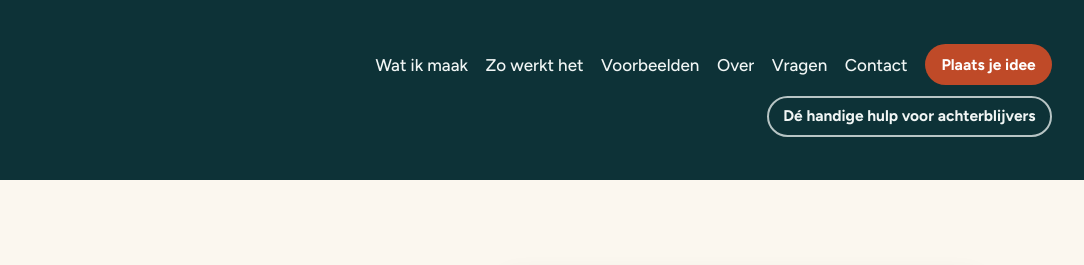
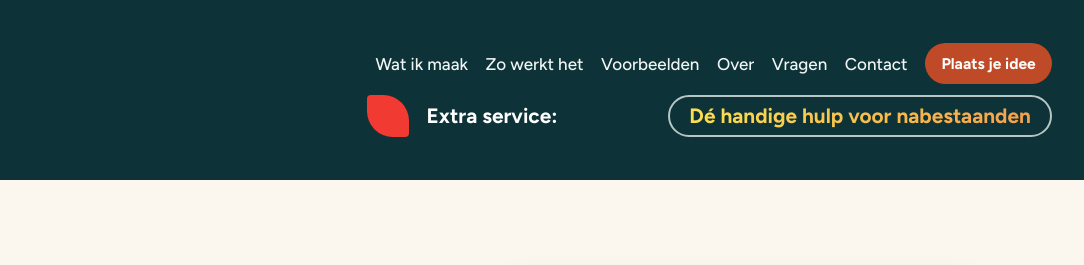
Before and after one commit to TonGusano/mooigemaakt, a plain HTML site: page index.html in a window 1280 px wide. Shown: the top 265 px of the page, 196-1280 px from the left. Drawn offline with Linux system fonts and the light colour scheme.

Commit message:
MooiGemaakt: kop toont "Extra service: Dé handige hulp voor nabestaanden"
Co-Authored-By: Claude Opus 5.5 <noreply@anthropic.com>

```diff
--- a/css/style.css
+++ b/css/style.css
@@ -819,7 +819,27 @@ html.bladerboek-open { overflow: hidden; }
   .main-nav { display: grid; grid-template-columns: auto auto; align-items: center; justify-items: end; column-gap: 0.6rem; row-gap: 0.55rem; }
   .main-nav ul { grid-column: 1; grid-row: 1; }
   .main-nav .btn-primary { grid-column: 2; grid-row: 1; }
-  .header-hulp { grid-column: 1 / -1; grid-row: 2; }
+  .header-extra { grid-column: 1 / -1; grid-row: 2; justify-self: stretch; }
+}
+
+/* Regel "Extra service: Dé handige hulp voor nabestaanden" onder het menu */
+.header-extra { display: flex; align-items: center; flex-wrap: wrap; gap: 0.6rem 1.1rem; }
+.header-extra-blad {
+  flex: none; width: 2.6rem; height: 2.6rem; background: #f03a32;
+  border-radius: 4px 62% 4px 62%;
+}
+.header-extra-label { font-weight: 700; font-size: 1.3rem; color: var(--white); white-space: nowrap; }
+.header-hulp { margin-left: auto; padding: 0.4rem 1.2rem; font-size: 1.3rem; }
+.header-hulp-tekst {
+  font-weight: 700; color: #f8c64a;
+  background: linear-gradient(90deg, #fbe04f 0%, #f7a04a 100%);
+  -webkit-background-clip: text; background-clip: text; -webkit-text-fill-color: transparent;
+}
+@media (max-width: 960px) {
+  .header-extra { padding-top: 0.4rem; }
+  .header-extra-blad { width: 1.9rem; height: 1.9rem; }
+  .header-extra-label { font-size: 1.1rem; }
+  .header-hulp { margin-left: 0; flex: 1 1 100%; font-size: 1.1rem; white-space: normal; text-align: center; }
 }
 
 /* Draaiend logo (wereldbol) naast het welkomstblok */
--- a/index.html
+++ b/index.html
@@ -20,7 +20,7 @@
   <link rel="preconnect" href="https://fonts.googleapis.com">
   <link rel="preconnect" href="https://fonts.gstatic.com" crossorigin>
   <link href="https://fonts.googleapis.com/css2?family=Figtree:wght@400;500;600;700&family=Roboto+Condensed:wght@700&display=swap" rel="stylesheet">
-  <link rel="stylesheet" href="css/style.css?v=20261122b">
+  <link rel="stylesheet" href="css/style.css?v=20261122c">
   <!-- PLACEHOLDER: vul de gegevens in zodra ze bekend zijn -->
   <script type="application/ld+json">
 {
@@ -61,7 +61,11 @@
           <li><a href="faq.html">Vragen</a></li>
           <li><a href="contact.html">Contact</a></li>
         </ul>
-        <a class="btn btn-small header-hulp" href="nabestaanden.html">Dé handige hulp voor achterblijvers</a>
+        <div class="header-extra">
+          <span class="header-extra-blad" aria-hidden="true"></span>
+          <span class="header-extra-label">Extra service:</span>
+          <a class="btn header-hulp" href="nabestaanden.html"><span class="header-hulp-tekst">Dé handige hulp voor nabestaanden</span></a>
+        </div>
         <a class="btn btn-primary btn-small" href="contact.html">Plaats je idee</a>
       </nav>
     </div>
@@ -158,9 +162,9 @@
           <p>Een fotopresentatie of herinneringsvideo voor de afscheidsdienst. Persoonlijk en zorgvuldig gemaakt, in overleg binnen enkele dagen klaar.</p>
           <a class="text-link" href="afscheid.html">Lees meer over afscheid in beeld</a>
           <h3 style="margin-top:1.8rem">Een zorg minder voor wie u liefheeft</h3>
-          <p>Met <strong>‘dé handige hulp voor achterblijvers’</strong> legt u op één plek vast wat uw naasten later moeten weten: wie ze moeten bellen, waar uw bankzaken en verzekeringen lopen, welke abonnementen opgezegd moeten worden, waar belangrijke papieren liggen en wat uw uitvaartwensen zijn.</p>
+          <p>Met <strong>‘dé handige hulp voor nabestaanden’</strong> legt u op één plek vast wat uw naasten later moeten weten: wie ze moeten bellen, waar uw bankzaken en verzekeringen lopen, welke abonnementen opgezegd moeten worden, waar belangrijke papieren liggen en wat uw uitvaartwensen zijn.</p>
           <p>Heel handig voor wie achterblijft: ze hoeven niets te zoeken of te raden, en dat scheelt veel zorgen in een moeilijke tijd. Alles is beveiligd met een wachtwoord en staat alleen op uw eigen computer. Ik lever het overzicht en help u op weg.</p>
-          <a class="text-link" href="nabestaanden.html">Lees meer over ‘dé handige hulp voor achterblijvers’</a>
+          <a class="text-link" href="nabestaanden.html">Lees meer over ‘dé handige hulp voor nabestaanden’</a>
         </div>
         <img class="afscheid-portret" src="images/ton-cirkel.png" alt="" width="600" height="600" loading="lazy">
       </div>
@@ -328,7 +332,7 @@
             <li><a href="over.html">Over MooiGemaakt</a></li>
             <li><a href="faq.html">Veelgestelde vragen</a></li>
             <li><a href="afscheid.html">Afscheid in beeld</a></li>
-            <li><a href="nabestaanden.html">Dé handige hulp voor achterblijvers</a></li>
+            <li><a href="nabestaanden.html">Dé handige hulp voor nabestaanden</a></li>
           </ul>
         </div>
         <div>
```
Also changed, not shown: afscheid.html (+8 -4 lines), contact.html (+7 -3 lines), diensten.html (+7 -3 lines), faq.html (+7 -3 lines), nabestaanden.html (+12 -8 lines), over.html (+7 -3 lines), portfolio.html (+7 -3 lines), privacy.html (+7 -3 lines), zo-werkt-het.html (+7 -3 lines).
